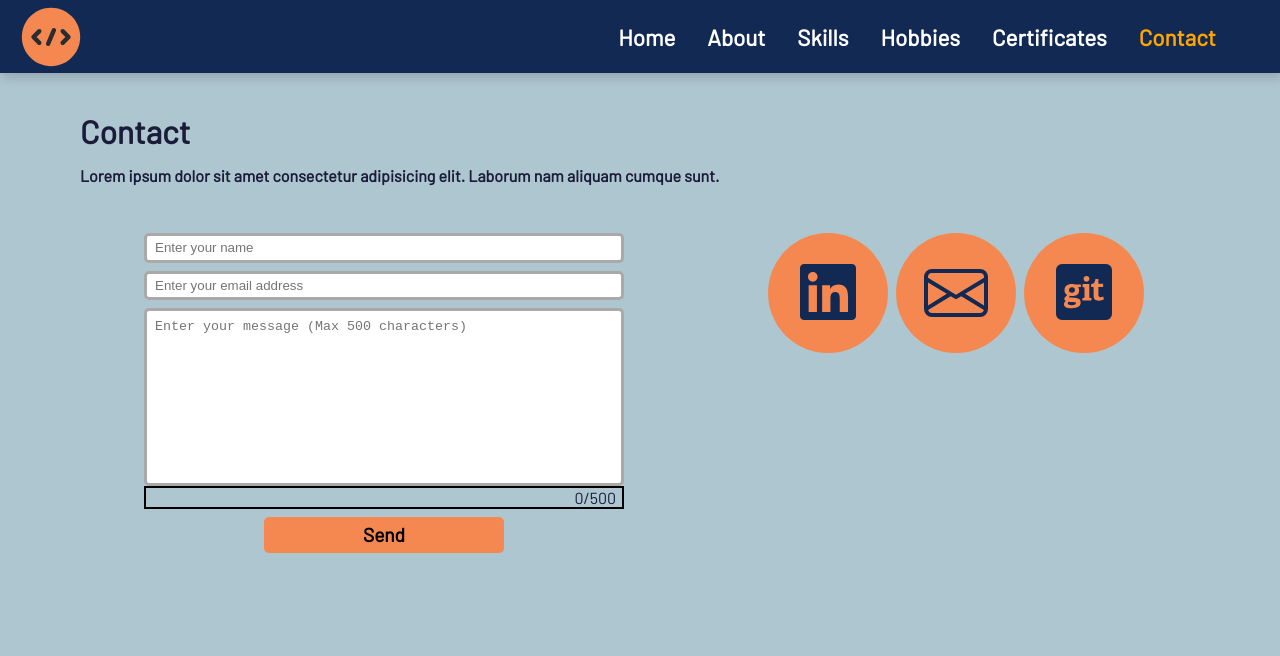
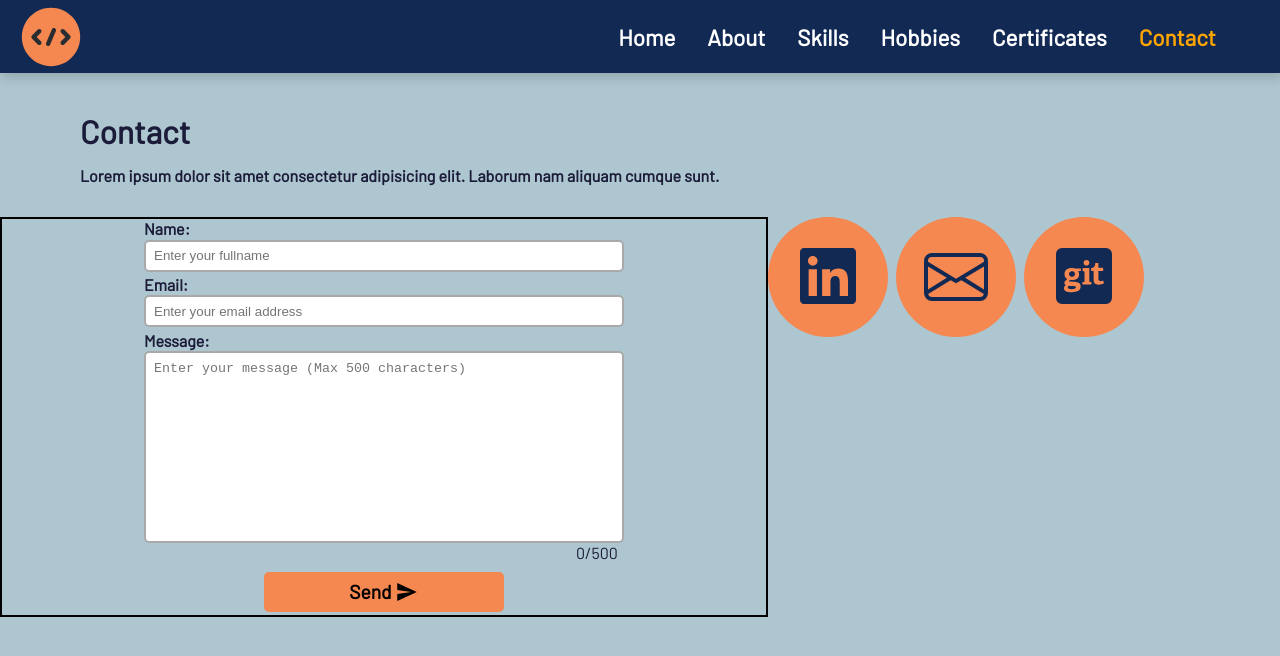
Before and after one commit to dianat2021/portfolio_react_router, a React (Create React App) app: page /contact in a window 1280 px wide. Shown: the top 656 px of the page. Built offline with nearby package versions, Linux system fonts and the light colour scheme.

Commit message:
contact form logic done

```diff
--- a/package.json
+++ b/package.json
@@ -3,6 +3,7 @@
   "version": "0.1.0",
   "private": true,
   "dependencies": {
+    "@emailjs/browser": "^3.11.0",
     "@fortawesome/fontawesome-svg-core": "^6.4.0",
     "@fortawesome/free-regular-svg-icons": "^6.4.0",
     "@fortawesome/free-solid-svg-icons": "^6.4.0",
@@ -11,6 +12,7 @@
     "@testing-library/jest-dom": "^5.16.5",
     "@testing-library/react": "^13.4.0",
     "@testing-library/user-event": "^13.5.0",
+    "firebase": "^9.22.0",
     "react": "^18.2.0",
     "react-dom": "^18.2.0",
     "react-icons": "^4.8.0",
--- a/src/pages/ContactPage.jsx
+++ b/src/pages/ContactPage.jsx
@@ -5,46 +5,55 @@ import styles from "../styles/pages/contact.module.css";
 import { BsEnvelope } from "react-icons/bs";
 import { FaLinkedin } from "react-icons/fa";
 import { FaGitSquare } from "react-icons/fa";
-import { IoWarning } from "react-icons/io5";
+import { IoMdSend } from "react-icons/io";
 
-import { formValidationHandler } from "../validation/validation";
+import {
+  formErrorStatus,
+  formValidationHandler,
+} from "../validation/validation";
+import emailjs from "@emailjs/browser";
+
 const ContactPage = () => {
   const textareaElement = useRef();
-  const inputElements = useRef("input");
   const [textareaLength, setTextareaLength] = useState(0);
   const [nameInput, setNameInput] = useState("");
   const [emailInput, setEmailInput] = useState("");
-  const [messageInput, setMessageInput] = useState();
-  const [errorMessage, setErrorMessage] = useState("");
-  const [errorStatus, setErrorStatus] = useState(false);
+  const [messageInput, setMessageInput] = useState("");
+  const [errorMessage, setErrorMessage] = useState({});
 
-  console.log(inputElements);
   const messageInputHandler = () => {
-    setErrorMessage("");
     setTextareaLength(textareaElement.current.value.length);
     setMessageInput(textareaElement.current.value);
   };
   const nameInputHandler = (e) => {
-    setErrorMessage("");
-    setErrorStatus(false);
+    // setErrorStatus(false);
     setNameInput(e.target.value);
   };
   const emailInputHandler = (e) => {
-    setErrorMessage("");
-    setErrorStatus(false);
+    // setErrorStatus(false);
     setEmailInput(e.target.value);
   };
 
   const submitFormHandler = (e) => {
     e.preventDefault();
-    formValidationHandler(
-      nameInput,
-      emailInput,
-      messageInput,
-      setErrorStatus,
-      setErrorMessage
-    );
+    setErrorMessage(formValidationHandler(nameInput, emailInput, messageInput));
+    if (formErrorStatus()) {
+      console.log("failed");
+      return;
+    } else {
+      emailjs.sendForm(
+        process.env.REACT_APP_SERVICE_ID,
+        process.env.REACT_APP_TEMPLATE_ID,
+        e.target,
+        process.env.REACT_APP_PUBLIC_KEY
+      );
+      setNameInput("");
+      setEmailInput("");
+      setMessageInput("");
+      setTextareaLength(0)
+    }
   };
+
   return (
     <Fragment>
       <header>
@@ -60,31 +69,50 @@ const ContactPage = () => {
         </section>
         <section className={styles["contact-form-container"]}>
           <form className={styles["contact-form"]} onSubmit={submitFormHandler}>
+            <label className={styles["input-name"]}>Name:</label>
             <input
               type="text"
-              placeholder="Enter your name"
+              name="user_name"
+              placeholder="Enter your fullname"
+              value={nameInput}
               onChange={nameInputHandler}
             />
+            <label className={styles["input-error"]}>
+              {errorMessage.nameError}
+            </label>
+
+            <label className={styles["input-name"]}>Email:</label>
             <input
               type="email"
+              name="user_email"
               placeholder="Enter your email address"
+              value={emailInput}
               onChange={emailInputHandler}
             />
+            <label className={styles["input-error"]}>
+              {errorMessage.emailError}
+            </label>
+
+            <label className={styles["input-name"]}>Message:</label>
             <textarea
               maxLength="500"
+              name="user_message"
               placeholder="Enter your message (Max 500 characters)"
+              value={messageInput}
               ref={textareaElement}
               onChange={messageInputHandler}
             />
             <p className={styles["form-feedback-container"]}>
               <label className={styles["form-validation-message"]}>
-                {errorStatus ? errorMessage : ""}
+                {errorMessage.messageError}
               </label>
               <label className={styles["message-counter-label"]}>
                 {textareaLength ? textareaLength : 0}/500
               </label>
             </p>
-            <button className={styles["send-button"]}>Send</button>
+            <button className={styles["send-button"]}>
+              Send{<IoMdSend size={"1.5rem"} />}{" "}
+            </button>
           </form>
           <div className={styles["contact-details-container"]}>
             <span className={styles["contact-details-item"]}>
--- a/src/styles/components/certificateComponent.module.css
+++ b/src/styles/components/certificateComponent.module.css
@@ -62,7 +62,7 @@
     font-size: 1.2rem;
     font-weight: bolder;
     border-radius: 5px;
-    /* z-index: 1; */
+    z-index: 1;
 }
 .certificates-links a:hover{
     box-shadow: 0 0.5em 0.5em -0.4em black;
--- a/src/styles/components/navbar.module.css
+++ b/src/styles/components/navbar.module.css
@@ -13,7 +13,7 @@ nav {
   padding: 0.1rem 4rem 0.1rem 1rem;
   background-color: #122954;
   box-shadow: 2px 5px 10px rgba(0, 0, 0, 0.15);
-  z-index: 1;
+  z-index: 2;
   /* border: 2px solid black; */
 }
 nav span {
--- a/src/styles/pages/contact.module.css
+++ b/src/styles/pages/contact.module.css
@@ -5,7 +5,7 @@
 }
 
 .contact-title-container {
-  padding: 7rem 5rem 1rem 5rem;
+  padding: 7rem 5rem 0rem 5rem;
 }
 .contact-title-container p {
   margin: 1rem 0 2rem 0;
@@ -13,28 +13,41 @@
 }
 .contact-form-container {
   display: flex;
+  /* flex-direction: row-reverse; */
   /* border: 2px solid green; */
 }
 .contact-form {
   flex-basis: 60%;
-  height: 20rem;
+  height: 25rem;
   display: flex;
   flex-direction: column;
   align-items: center;
-  gap: 0.5rem;
+  gap: 0.1rem;
   margin-bottom: 1rem;
-  /* border: 2px solid black; */
+  border: 2px solid black;
+}
+.input-name{
+  width: 30rem;
+  font-weight: bold;
+}
+.input-error{
+  width: 30rem;
+  font-size: 0.9rem;
+  color: crimson;
 }
 .contact-form input,
 .contact-form textarea {
   width: 30rem;
   border-radius: 5px;
   outline: none;
-  border: 3px solid darkgrey;
+  border: 2px solid darkgrey;
 }
 .contact-form input {
   height: 2rem;
   padding: 0 0.5rem;
+}
+.contact-form input:focus,.contact-form textarea:focus {
+  border-color: #122954;
 }
 .contact-form textarea {
   height: 12rem;
@@ -44,8 +57,8 @@
 .form-feedback-container {
   display: flex;
   width: 30rem;
-  margin-top: -0.5rem;
-  border: 2px solid black;
+  margin-top: -0.1rem;
+  /* border: 2px solid black; */
 }
 .send-button {
   width: 15rem;
@@ -57,17 +70,19 @@
   transition: 0.5s;
   display: flex;
   align-items: center;
-  justify-content: center;
+  justify-content:center;
+  gap: 0.2rem;
   text-decoration: none;
   color: black;
   font-size: 1.2rem;
   font-weight: bolder;
   border-radius: 5px;
   margin: 0 auto;
+  margin-top: 0.5rem;
 }
 .send-button:hover {
-  box-shadow: 0 0.5em 0.5em -0.4em black;
-  transform: translateY(-0.25rem);
+  background-color: #122954;
+  color:#f58750;
 }
 .contact-details-container {
   flex-basis: 40%;
@@ -102,7 +117,8 @@
 .form-validation-message{
   flex-basis: 90%;
   color: crimson;
-  font-weight: bold;
+  font-size: 0.9rem;
+  /* font-weight: bold; */
 }
 
 @media (max-width: 820px) {
--- a/src/validation/validation.js
+++ b/src/validation/validation.js
@@ -1,43 +1,57 @@
-export const formValidationHandler = (
-  nameInput,
-  emailInput,
-  messageInput,
-  setErrorStatus,
-  setErrorMessage
-) => {
-  if (!nameInput && !emailInput && !messageInput) {
-    setErrorStatus(true);
-    setErrorMessage("Please fill out the form before submitting!");
-    return;
+  let errors = {
+    errorStatus: false,
+    nameError: "",
+    emailError: "",
+    messageError: "",
+  };
+
+export const formValidationHandler = (nameInput, emailInput, messageInput) => {
+
+
+  if (!nameInput & !emailInput & !messageInput) {
+    errors = {
+      errorStatus: true,
+      nameError: "Your name is required!",
+      emailError: "Your Email is required!",
+      messageError: "Your message is required!",
+    };
+  } else if (!nameInput & !emailInput) {
+    errors = {
+      errorStatus: true,
+      nameError: "Your name is required!",
+      emailError: "Your Email is required!",
+    };
+  } else if (!nameInput & !messageInput) {
+    errors = {
+      errorStatus: true,
+      nameError: "Your name is required!",
+      messageError: "Your message is required!",
+    };
+  } else if (!emailInput & !messageInput) {
+    errors = {
+      errorStatus: true,
+      emailError: "Your email is required!",
+      messageError: "Your message is required!",
+    };
+  } else if (!nameInput) {
+    errors = {
+      nameError: "Your name is required!",
+      errorStatus: true,
+    };
+  } else if (!emailInput) {
+    errors = { errorStatus: true, emailError: "Your Email is required!" };
+  } else if (!messageInput) {
+    errors = { errorStatus: true, messageError: "Your message is required!" };
+  } else {
+    errors = { errorStatus: false };
   }
-  if (nameInput && !emailInput && !messageInput) {
-    setErrorStatus(true);
-    setErrorMessage("Please complete the form before submitting!");
-    return;
-  }
-  if (!nameInput && emailInput && !messageInput) {
-    setErrorStatus(true);
-    setErrorMessage("Please complete the form before submitting!");
-    return;
-  }
-  if (!nameInput && !emailInput && messageInput) {
-    setErrorStatus(true);
-    setErrorMessage("Please complete the form before submitting!");
-    return;
-  }
-  if (!nameInput && emailInput && messageInput) {
-    setErrorStatus(true);
-    setErrorMessage("Please fill out the name input!");
-    return;
-  }
-  if (nameInput && !emailInput && messageInput) {
-    setErrorStatus(true);
-    setErrorMessage("Please fill out the email input!");
-    return;
-  }
-  if (nameInput && emailInput && !messageInput) {
-    setErrorStatus(true);
-    setErrorMessage("Please type your message before submitting!");
-    return;
-  }
+  // console.log(errors);
+  // console.log(errors.errorStatus);
+  return errors;
 };
+
+// In JavaScript we have the following conditional statements: Use if to specify a block of code to be executed, if a specified condition is true. Use else to specify a block of code to be executed, if the same condition is false. Use else if to specify a new condition to test, if the first condition is false.
+export function formErrorStatus (){
+  console.log(errors.errorStatus)
+  return errors.errorStatus
+}
```
Also changed, not shown: src/firebase/firebase.js (added, +31 -0 lines), 2 other files (tests, documents, lock files or other folders).
